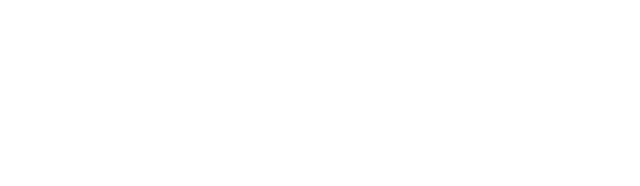
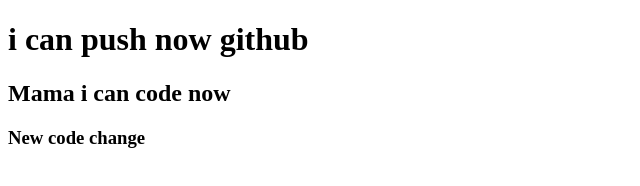
Before and after one commit to nazmul1993/my-second-repo, a plain HTML site: page index.html in a window 1280 px wide. Shown: the whole page, without its empty margins (0-640 px from the left). Drawn offline with Linux system fonts and the light colour scheme.

Commit message:
added header

```diff
--- a/index.html
+++ b/index.html
@@ -7,6 +7,9 @@
     <title>my second repo github</title>
 </head>
 <body>
+    <h1>i can push now github </h1>
+    <h2>Mama i can code now </h2>
+    <h3>New code change </h3>
 
 </body>
 </html>
```
